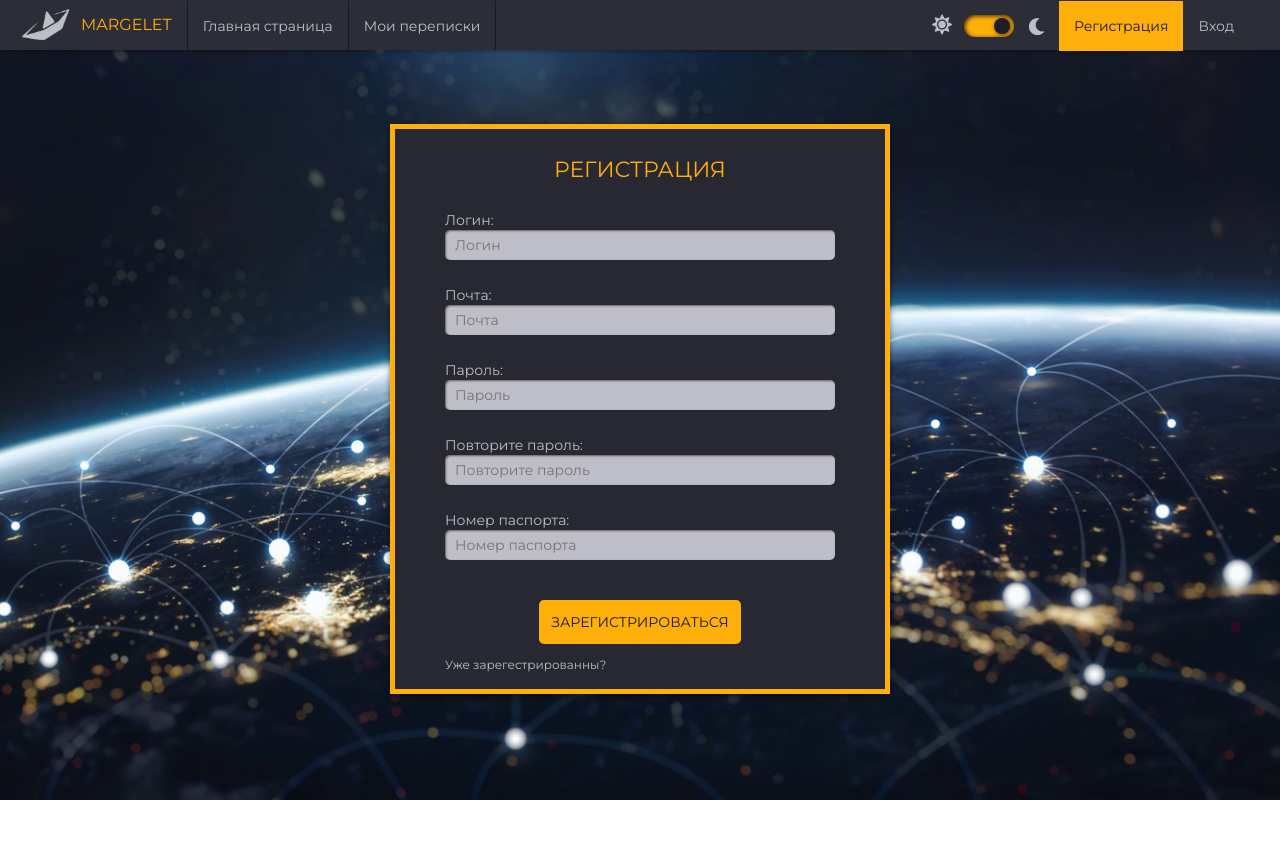
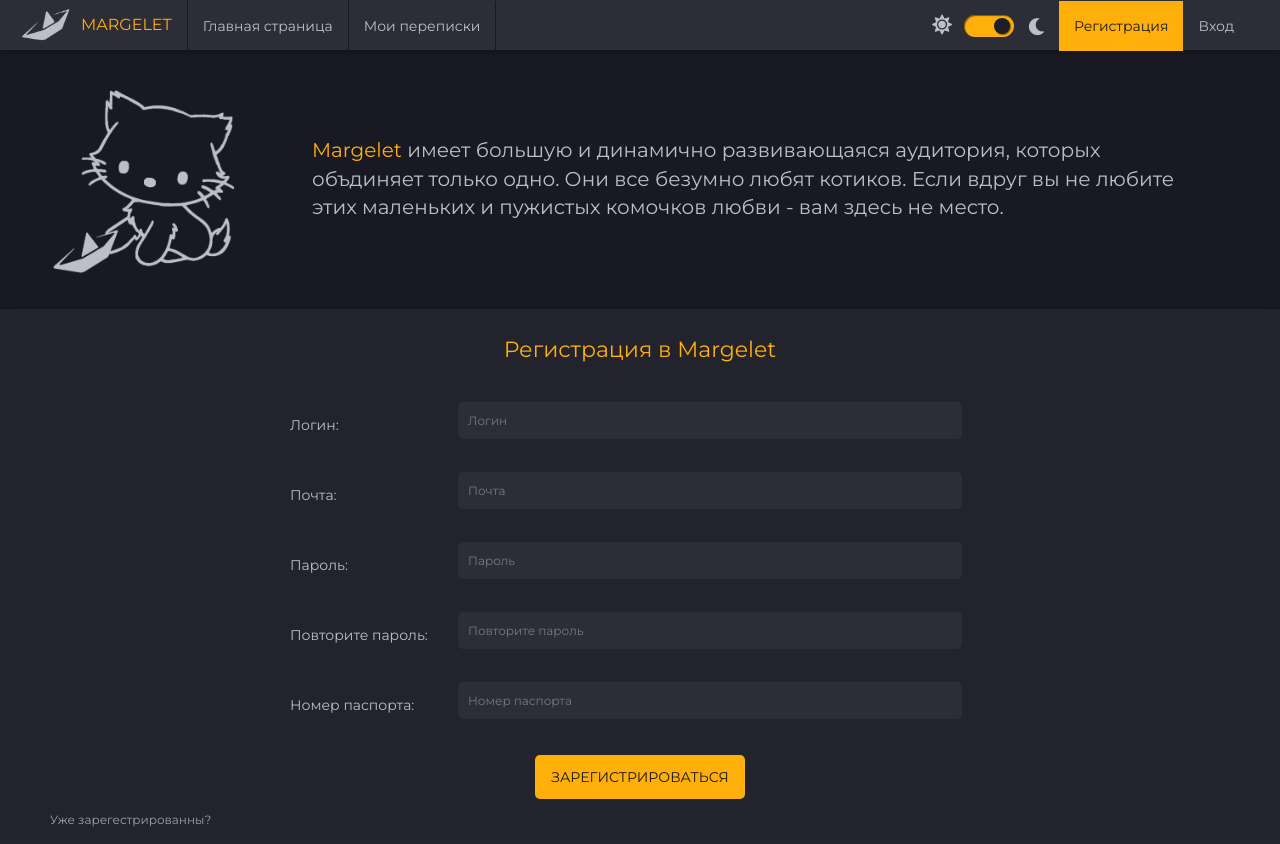
Before and after one commit to gitforwebki/gitforwebki.github.io, a plain HTML site: page register.html in a window 1280 px wide. Before the commit the page ends 800 px from the top, so only its background shows below. Drawn offline with nearby package versions, Linux system fonts and the light colour scheme.

Commit message:
Add files via upload

```diff
--- a/css/register.css
+++ b/css/register.css
@@ -1,46 +1,69 @@
 .register-block {
-	background-color: rgb(255,175,10);
-	padding: 5px;
-	width: 500px;
-	margin-right: auto;
-	margin-left: auto;
-	box-shadow: 0px 2px 6px rgba(0,0,0,0.5);
-}
-
-.register-block-d {
 	box-shadow: none;
-	background-color: rgb(40,40,50);
+	background-color: rgb(35,35,45);
 	padding: 50px;
 	padding-bottom: 15px;
 	padding-top: 25px;
 	font-family: 'Montserrat', sans-serif;
 	color: rgb(190,190,200);
 	font-size: 14px;
+	box-shadow: 0px 2px 6px rgba(0,0,0,0.5);
 }
 
-.register-block-d input {
-	background-color: rgb(190,190,200);
-	box-shadow: inset 1px 1px 2px rgba(0,0,0,0.5);
+.register-block input {
+	background-color: rgb(45,45,55);
 	border: none;
-	width: 100%;
+	width: 90%;
 	border-radius: 5px;
-	padding: 5px;
+	padding: 10px;
 	padding-left: 10px;
-	font-size: 14px;
-	color: rgb(25,25,35);
-	margin-bottom: 25px;
+	font-size: 12px;
+	color: rgb(190,190,200);
+	outline: none;
 }
 
-.register-block-d button {
+.register-block button {
 	background-color: rgb(255,175,10);
 	color: rgb(25,25,35);
 	padding: 12px;
 	border: none;
 	border-radius: 5px;
 	margin-top: 15px;
+	padding-left: 16px;
+	padding-right: 16px;
 }
 
 body {
-	background: url(../images/regbg.jpg) no-repeat;
-	background-size: 100%;
+	/*background: url(../images/regbg.jpg) no-repeat;
+	background-size: 100%;*/
 }
+
+.reg-field {
+	text-align: center;
+}
+
+#reg-table {
+	width: 700px;
+	margin-left: auto;
+	margin-right: auto;
+}
+
+.name-td {
+	width: 140px;
+}
+
+.name-td-in {
+	width: 60px;
+}
+
+.content-td {
+	width: 100%;
+}
+
+.register-block input::placeholder {
+  color: rgb(120,120,130);
+}
+
+#reg-table tr{
+	height: 70px;
+}
--- a/css/style.css
+++ b/css/style.css
@@ -70,7 +70,7 @@ a{
 	height: 22px;
 	width: 50px;
 	background-color: rgb(255,175,10);
-	box-shadow: inset 1px 1px 4px rgba(0,0,0,0.8);
+	box-shadow: inset 1px 1px 1px rgba(0,0,0,0.5);
 	padding-top: 3px;
 }
 
@@ -85,7 +85,7 @@ a{
 	width: 16px;
 	height: 16px;
 	border-radius: 100px;
-	box-shadow: 1px 1px 4px rgba(0,0,0,0.7);
+	box-shadow: 1px 1px 1px rgba(0,0,0,0.5);
 	background-color: rgb(30, 30, 40);
 	margin-left: 30px;
 }
--- a/register.html
+++ b/register.html
@@ -41,23 +41,66 @@
 	  </div>
 	</nav>
 	<div class="nav-space"></div>
-	<div style="height: 75px;"></div>
-	<div class="register-block">
-		<div class="register-block-d">
-			<p style="color: rgb(255, 175, 10); text-align: center; margin-bottom: 25px; font-size: 22px;">РЕГИСТРАЦИЯ</p>
+	<div class="d-block" style="padding: 30px; padding-right: 50px;">
+		<table>
+			<tbody>
+				<tr>
+					<td>
+						<img src="images/kitten.png" height="200">
+					</td>
+					<td style="padding: 50px;">
+						<span style="color: rgb(255,175,10);">Margelet</span> имеет большую и динамично развивающаяся аудитория, которых объдиняет только одно. Они все безумно любят котиков. Если вдруг вы не любите этих маленьких и пужистых комочков любви - вам здесь не место.
+					</td>
+				</tr>
+			</tbody>
+		</table>
+	</div>
+	<div class="d-block register-block">
+		<p style="color: rgb(255, 175, 10); text-align: center; margin-bottom: 25px; font-size: 22px;">Регистрация в Margelet</p>
+		<table id="reg-table">
+			<tr>
+				<td class="name-td">
 					Логин:
-			<input type="text" name="text" placeholder="Логин">
+				</td class="content-td">
+				<td>
+					<p class="reg-field"><input type="text" name="text" placeholder="Логин"></p>
+				</td>
+			</tr>
+			<tr>
+				<td class="name-td">
 					Почта:
-			<input type="text" name="text" placeholder="Почта">
+				</td class="content-td">
+				<td>
+					<p class="reg-field"><input type="text" name="text" placeholder="Почта"></p>
+				</td>
+			</tr>
+			<tr>
+				<td class="name-td">
 					Пароль:
-			<input type="text" name="text" placeholder="Пароль">
+				</td class="content-td">
+				<td>
+					<p class="reg-field"><input type="password" name="text" placeholder="Пароль"></p>
+				</td>
+			</tr>
+			<tr>
+				<td class="name-td">
 					Повторите пароль:
-			<input type="text" name="text" placeholder="Повторите пароль">
+				</td class="content-td">
+				<td>
+					<p class="reg-field"><input type="password" name="text" placeholder="Повторите пароль"></p>
+				</td>
+			</tr>
+			<tr>
+				<td class="name-td">
 					Номер паспорта:
-			<input type="text" name="text" placeholder="Номер паспорта">
+				</td class="content-td">
+				<td>
+					<p class="reg-field"><input type="text" name="text" placeholder="Номер паспорта"></p>
+				</td>
+			</tr>
+		</table>
 		<p style="text-align: center;"><button>ЗАРЕГИСТРИРОВАТЬСЯ</button></p>
-			<a href="signin.html" style="font-size: 12px; color: rgb(190, 190, 200);">Уже зарегестрированны?</a>
-		</div>
+		<a href="signin.html" style="font-size: 12px; color: rgb(160, 160, 170);">Уже зарегестрированны?</a>
 	</div>
     <script src="js/bootstrap.min.js"></script>
   </body>
```
Also changed, not shown: css/messages.css (+35 -2 lines), messages.html (+5 -3 lines), signin.html (+22 -11 lines), images/kitten.png (added), images/logo4.png (added). Lines whose indentation alone changed are shown as unchanged.
